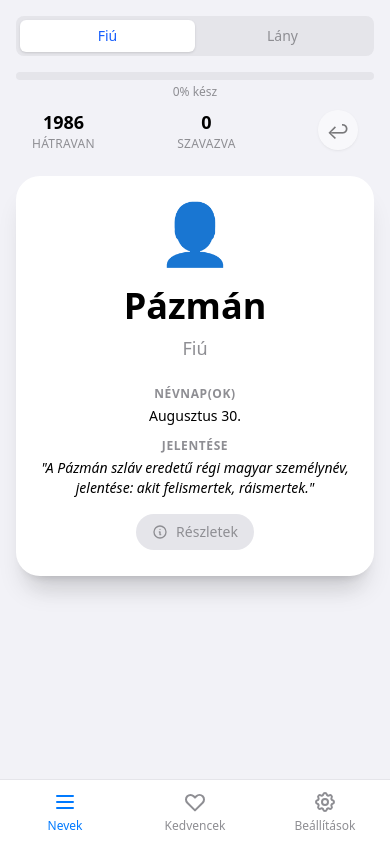
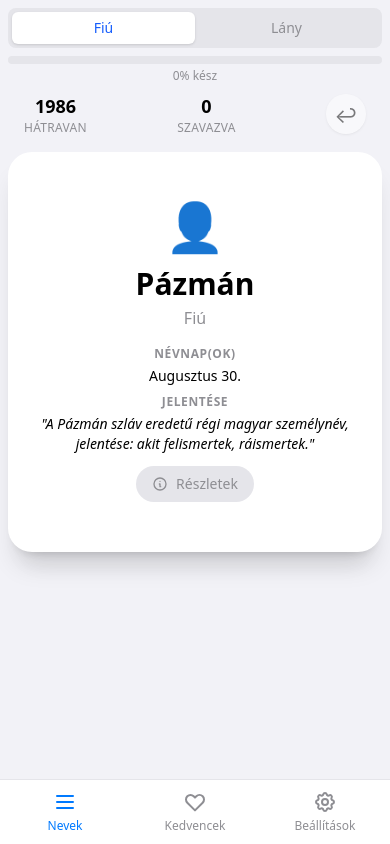
Before and after one commit to therealnemethmate/clash-of-babynames, a Vue app: page / in a window 390 px wide. Built offline with nearby package versions, Linux system fonts and the light colour scheme.

Commit message:
Fix visibility issues on small devices (e.g. iPhone SE) by adjusting padding, margins, and text sizes

```diff
--- a/src/components/NameDetailsModal.vue
+++ b/src/components/NameDetailsModal.vue
@@ -26,13 +26,13 @@ const emit = defineEmits<{
       aria-modal="true"
     >
       <!-- Header -->
-      <div class="p-6 pb-2 flex items-start justify-between">
+      <div class="p-4 sm:p-6 pb-2 flex items-start justify-between">
         <div>
-          <div class="text-5xl mb-2">
+          <div class="text-4xl sm:text-5xl mb-2">
             {{ name.gender === 'boy' ? '👤' : '👗' }}
           </div>
-          <h2 class="text-3xl font-bold text-text-primary">{{ name.name }}</h2>
-          <p class="text-lg text-text-secondary font-medium">
+          <h2 class="text-2xl sm:text-3xl font-bold text-text-primary">{{ name.name }}</h2>
+          <p class="text-base sm:text-lg text-text-secondary font-medium">
             {{ name.gender === 'boy' ? 'Fiú' : 'Lány' }}
           </p>
         </div>
@@ -47,9 +47,9 @@ const emit = defineEmits<{
       </div>
 
       <!-- Scrollable Body -->
-      <div class="p-6 pt-2 overflow-y-auto custom-scrollbar">
+      <div class="p-4 sm:p-6 pt-2 overflow-y-auto custom-scrollbar">
         <!-- Name Days -->
-        <div v-if="name.nameDays" class="mb-6">
+        <div v-if="name.nameDays" class="mb-4 sm:mb-6">
           <h3 class="text-sm font-bold text-text-secondary uppercase tracking-wider mb-2">Névnap(ok)</h3>
           <p class="text-text-primary leading-relaxed">{{ name.nameDays }}</p>
         </div>
@@ -57,7 +57,7 @@ const emit = defineEmits<{
         <!-- Meaning -->
         <div v-if="name.meaning">
           <h3 class="text-sm font-bold text-text-secondary uppercase tracking-wider mb-2">Jelentése</h3>
-          <p class="text-text-primary leading-relaxed text-lg italic">"{{ name.meaning }}"</p>
+          <p class="text-text-primary leading-relaxed text-base sm:text-lg italic">"{{ name.meaning }}"</p>
         </div>
       </div>
 
--- a/src/components/SwipeCard.vue
+++ b/src/components/SwipeCard.vue
@@ -153,28 +153,28 @@ function triggerSwipe(direction: 'left' | 'right') {
 
         <!-- Content -->
         <div class="flex flex-col items-center justify-center h-full relative z-20">
-            <div class="text-6xl mb-6">
+            <div class="text-5xl sm:text-6xl mb-4 sm:mb-6">
                 {{ name.gender === 'boy' ? '👤' : '👗' }}
             </div>
 
-            <h2 class="text-4xl font-bold mb-2 text-center text-text-primary">
+            <h2 class="text-3xl sm:text-4xl font-bold mb-1 sm:mb-2 text-center text-text-primary">
                 {{ name.name }}
             </h2>
 
-            <p class="text-lg text-text-secondary font-medium mb-6">
+            <p class="text-base sm:text-lg text-text-secondary font-medium mb-4 sm:mb-6">
                 {{ name.gender === 'boy' ? 'Fiú' : 'Lány' }}
             </p>
 
             <!-- Metadata -->
-            <div v-if="name.meaning || name.nameDays" class="text-center px-6 max-w-sm w-full">
-                <div v-if="name.nameDays" class="mb-3">
+            <div v-if="name.meaning || name.nameDays" class="text-center px-4 sm:px-6 max-w-sm w-full">
+                <div v-if="name.nameDays" class="mb-2 sm:mb-3">
                     <span class="text-xs font-bold text-text-secondary uppercase tracking-wider block mb-1">Névnap(ok)</span>
                     <p class="text-sm text-text-primary line-clamp-1">{{ name.nameDays }}</p>
                 </div>
 
-                <div v-if="name.meaning" class="mb-4">
+                <div v-if="name.meaning" class="mb-3 sm:mb-4">
                     <span class="text-xs font-bold text-text-secondary uppercase tracking-wider block mb-1">Jelentése</span>
-                    <p class="text-sm text-text-primary italic line-clamp-3">"{{ name.meaning }}"</p>
+                    <p class="text-sm text-text-primary italic line-clamp-2 sm:line-clamp-3">"{{ name.meaning }}"</p>
                 </div>
 
                 <button
--- a/src/views/SwipeView.vue
+++ b/src/views/SwipeView.vue
@@ -31,9 +31,9 @@ const filterText = computed(() => {
 </script>
 
 <template>
-    <div class="flex flex-col h-full max-w-lg mx-auto w-full p-4">
+    <div class="flex flex-col h-full max-w-lg mx-auto w-full p-2 sm:p-4">
         <!-- Gender Toggle -->
-        <div class="flex bg-gray-5 rounded-lg p-1 mb-4">
+        <div class="flex bg-gray-5 rounded-lg p-1 mb-2">
             <button
                 class="flex-1 py-1.5 text-sm font-medium rounded-md transition-all"
                 :class="store.selectedGender === 'boy' ? 'bg-card shadow text-blue-600' : 'text-text-secondary'"
@@ -53,7 +53,7 @@ const filterText = computed(() => {
         <!-- Filter Indicator -->
         <div
             v-if="store.letterFilter.length > 0"
-            class="flex items-center justify-between bg-orange-100 dark:bg-orange-900/30 text-orange-800 dark:text-orange-200 px-3 py-2 rounded-lg mb-4 text-sm animate-fade-in"
+            class="flex items-center justify-between bg-orange-100 dark:bg-orange-900/30 text-orange-800 dark:text-orange-200 px-3 py-2 rounded-lg mb-2 text-sm animate-fade-in"
         >
             <div class="flex items-center">
                 <span class="mr-2">🔽</span>
@@ -82,7 +82,7 @@ const filterText = computed(() => {
         </div>
 
         <!-- Stats Row -->
-        <div class="flex justify-between items-center px-4 mb-6">
+        <div class="flex justify-between items-center px-4 mb-4">
             <div class="text-center">
                 <div class="text-lg font-bold text-text-primary">
                     {{ store.totalCount - store.votedCount }}
@@ -112,7 +112,7 @@ const filterText = computed(() => {
         </div>
 
         <!-- Card Stack -->
-        <div class="relative flex-1 w-full max-h-[400px] min-h-[320px]">
+        <div class="relative flex-1 w-full max-h-[400px] min-h-[280px]">
             <div
                 v-if="!currentCard"
                 class="flex flex-col items-center justify-center h-full text-center p-6 text-text-primary"
```
